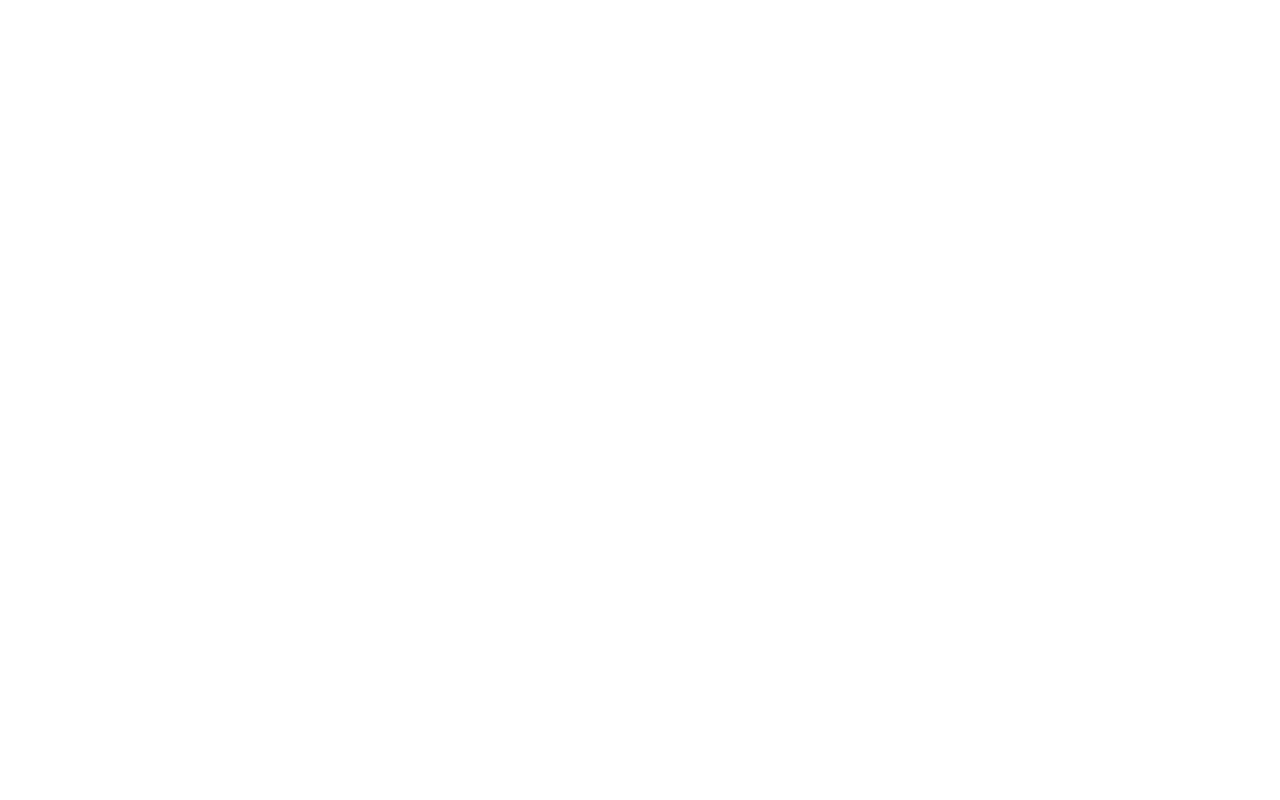
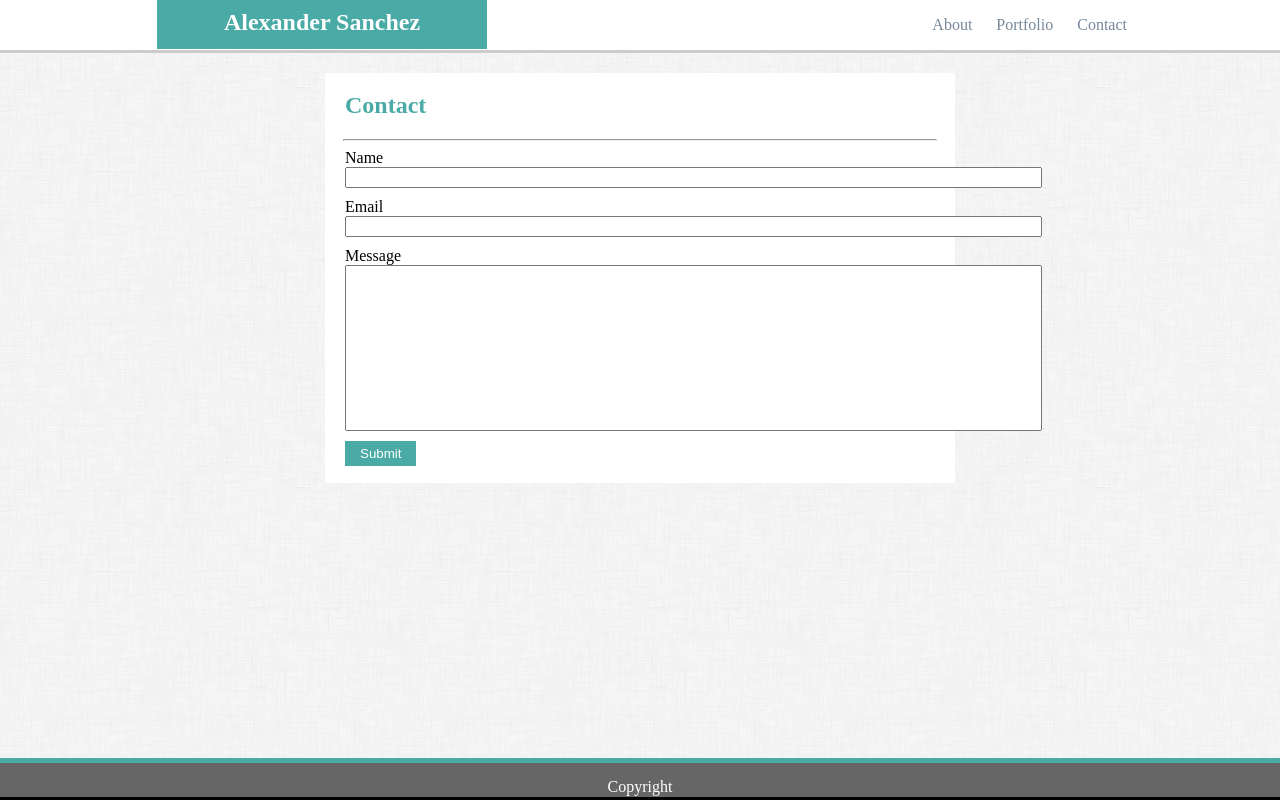
Before and after one commit to asanchez3315/Basic-Portfolio, a plain HTML site: page contact.html in a window 1280 px wide. Drawn offline with Linux system fonts and the light colour scheme.

Commit message:
added Contact Section

```diff
--- /dev/null
+++ b/assets/css/contact.css
@@ -0,0 +1,119 @@
+body{
+        margin: auto;
+        padding:auto;
+        background-image:url("../images/dust_scratches.png");
+
+    }
+
+header{
+    background:white;
+    border-bottom:solid #cccccc;
+    overflow:auto;
+
+
+}
+
+h1{
+    background:#4aaaa5;
+    margin:0;
+    width:25%;
+    float:left;
+    padding-bottom:13px;
+    margin-left:157px;
+    padding-top:9px;
+    padding-left:5px;
+    padding-right:5px;
+    text-align:center;
+    font-size:24px;
+    text-align:center;
+    font-family:" Georgia, 'Times New Roman', Times, serif";
+    color:#ffffff;
+
+}
+
+nav{
+    float:right;
+    margin-right:133px
+
+}
+
+h2{
+    padding-top:19px;
+    margin-left:20px;
+    text-align:left;
+    color:#4aaaa5;
+}
+
+li{
+    list-style: none;
+    display:inline-block;
+    margin-right:20px
+}
+
+.navlinks{
+    text-decoration: none
+}
+
+section{
+    width:630px;
+    margin:auto;
+    background:white;
+    height:410px
+}
+
+footer{
+    clear:both;
+        background:#666666;
+        padding-bottom:20px;
+        color: white;
+        text-align:center;
+        margin:0;
+        position:fixed;
+        bottom:0;
+        width:100%;
+        border-bottom:solid black;
+        border-top:solid #4aaaa5 5px;
+        padding-bottom:1px;
+        padding-top:15px;
+}
+
+.section1{
+    margin-left:20px;
+
+
+}
+
+hr{
+    width:94%
+}
+
+label{
+    padding-bottom:10px
+}
+
+#message{
+    height:160px;
+    margin-bottom:10px
+    }
+
+#name{
+    margin-bottom:10px
+}
+
+#Email{
+    margin-bottom:10px
+}
+
+button{
+color:white;
+background:#4aaaa5;
+border-style:none;
+padding-left:15px;
+padding-right:15px;
+padding-top:5px;
+padding-bottom:5px;
+}
+
+a{
+color: lightslategray
+}
--- a/assets/css/style.css
+++ b/assets/css/style.css
@@ -3,7 +3,6 @@
         margin: auto;
         padding:auto;
         background-image:url("../images/dust_scratches.png");
-        /* border:solid black; */
 
    }
 
@@ -11,8 +10,8 @@
     header{
         border-bottom: solid #cccccc;
         margin: 0;
-        padding:1px;
         background:white;
+        overflow:auto
     }
 
     h1{
@@ -20,11 +19,9 @@
         background:#4aaaa5;
         width:25%;
         margin-bottom:0;
-        /* position: relative; */
-        /* bottom:15; */
         margin:0;
         float:left;
-        margin-right:480px;
+        margin-right:0;
         margin-left:157px;
         padding-top:10px;
         padding-bottom:13px;
@@ -41,7 +38,7 @@
             margin-left:20px;
             text-align:left;
             color:#4aaaa5;
-
+            padding-top:19px
         }
 
 
@@ -62,7 +59,8 @@
     }
 
    nav{
-
+      float:right;
+      margin-right:133px
    }
 
 
@@ -78,9 +76,8 @@
    li{
        list-style: none;
        display:inline-block;
-
-
-   }
+       margin-right:20px
+        }
 
   a{
       color:lightslategray
@@ -100,3 +97,12 @@
       font-size:18px;
       color:lightslategray
   }
+
+  .navlinks {
+      text-decoration: none;
+  }
+
+  hr{
+      border-top:solid lightgrey;
+      width:94%
+  }
--- a/contact.html
+++ b/contact.html
@@ -0,0 +1,36 @@
+<!DOCTYPE html>
+<html lang="en">
+<head>
+    <meta charset="UTF-8">
+    <meta name="viewport" content="width=device-width, initial-scale=1.0">
+    <meta http-equiv="X-UA-Compatible" content="ie=edge">
+    <title>Contact info</title>
+    <link rel="stylesheet" href="assets/css/contact.css">
+</head>
+<body>
+    <header>
+        <h1>Alexander Sanchez</h1>
+        <nav>
+            <ul>
+                <li><a href="" class= 'navlinks'>About</a></li>
+                <li><a href="" class= 'navlinks'>Portfolio</a></li>
+                <li><a href="" class= 'navlinks'>Contact</a></li>
+            </ul>
+        </nav>
+    </header>
+    <section>
+        <h2>Contact</h2>
+    <hr>
+    <div class="section1">
+         <label>Name</label><br>
+        <input id="Email" name="" type="text" value="" size="84" aria-required="true"><br>
+        <label>Email</label><br>
+        <input id="name" name="" type="text" value="" size="84" aria-required="true"><br>
+        <label>Message</label><br>
+        <input id="message" name="" type="text" value="" size="84" aria-required="true"><br>
+        <button type"submit">Submit</button>
+    </div>
+    </section>
+    <footer>Copyright</footer>
+    </body>
+    </html>
```
Also changed, not shown: index.html (+6 -6 lines), style.css (deleted).
